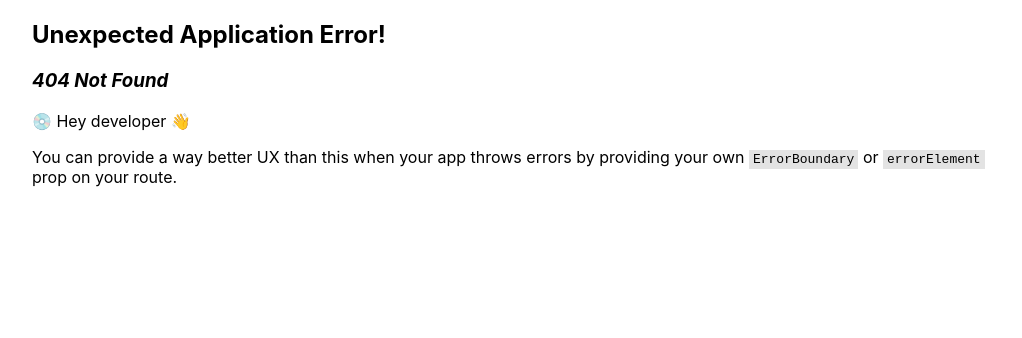
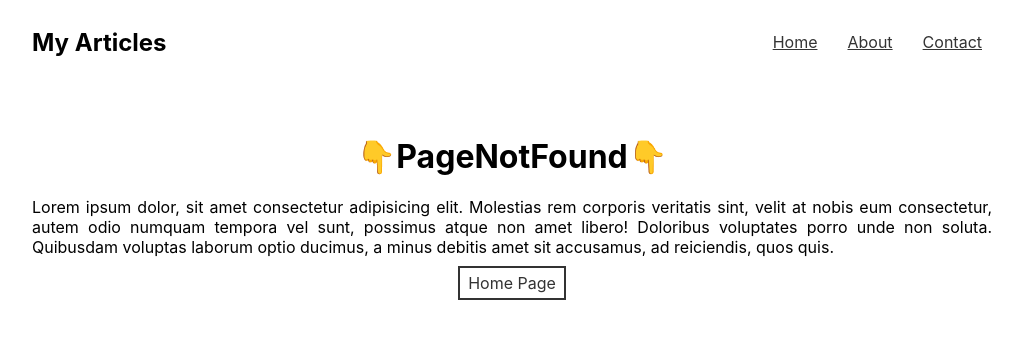
Before and after one commit to Habibullo2003/React-darslari, a React (Vite) app in the folder lesson9-react-router/: page /articles/1 in a window 1280 px wide. Before the commit this address had no page. Shown: the top 338 px of the page, without its empty margins (128-1150 px from the left). Built offline with nearby package versions, Linux system fonts and the light colour scheme.

Commit message:
PageNotFound

```diff
--- a/lesson9-react-router/src/App.css
+++ b/lesson9-react-router/src/App.css
@@ -70,3 +70,27 @@ nav a.active {
 .button:hover {
   background:#848484d2;
 }
+
+/* PAGE NOT FOUND */
+
+.pageNotFound-container {
+  text-align: center;
+}
+
+.pageNotFound-container p {
+  text-align: justify;
+}
+
+.pageNotFound-container a {
+  text-decoration: none;
+  color:#333;
+  padding: 5px 8px;
+  border: 2px solid #333;
+  background-color:#fff;
+
+}
+
+.pageNotFound-container a:hover {
+  background: #333;
+  color:#fff;
+}
--- a/lesson9-react-router/src/App.jsx
+++ b/lesson9-react-router/src/App.jsx
@@ -15,6 +15,7 @@ import Home from './pages/Home'
 import About from './pages/About'
 import Faq from './pages/help/Faq'
 import Form from './pages/help/Form'
+import PageNotFound from './pages/PageNotFound'
 
 function App() {
   const routes = createBrowserRouter(
@@ -26,6 +27,8 @@ function App() {
             <Route path='faq' element={<Faq/>}/>
             <Route path='form' element={<Form/>}/>
         </Route>
+        {/* PageNotFound */}
+        <Route path='*' element={<PageNotFound/>}/>
       </Route>
     )
   )
--- /dev/null
+++ b/lesson9-react-router/src/pages/PageNotFound.jsx
@@ -0,0 +1,19 @@
+import { NavLink } from 'react-router-dom'
+
+function PageNotFound() {
+  return (
+    <div className="pageNotFound-container">
+      <h1>👇PageNotFound👇</h1>
+      <p>
+        Lorem ipsum dolor, sit amet consectetur adipisicing elit. Molestias rem
+        corporis veritatis sint, velit at nobis eum consectetur, autem odio
+        numquam tempora vel sunt, possimus atque non amet libero! Doloribus
+        voluptates porro unde non soluta. Quibusdam voluptas laborum optio
+        ducimus, a minus debitis amet sit accusamus, ad reiciendis, quos quis.
+      </p>
+      <NavLink to="/">Home Page</NavLink>
+    </div>
+  )
+}
+
+export default PageNotFound
```
